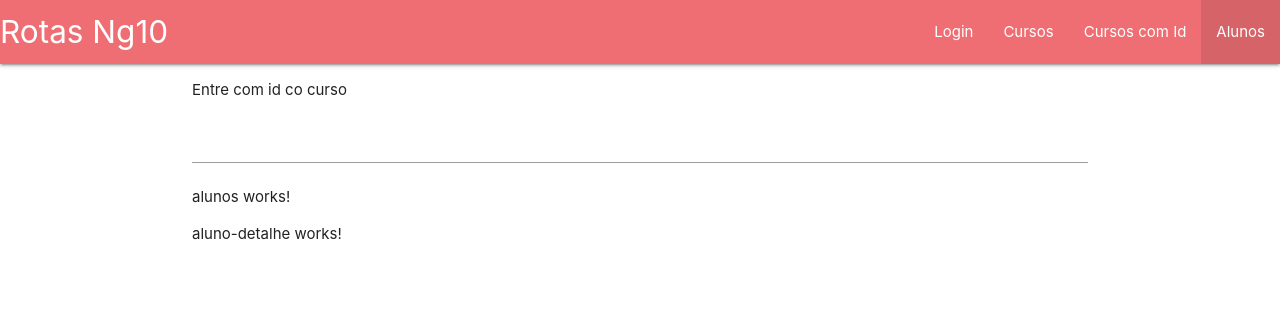
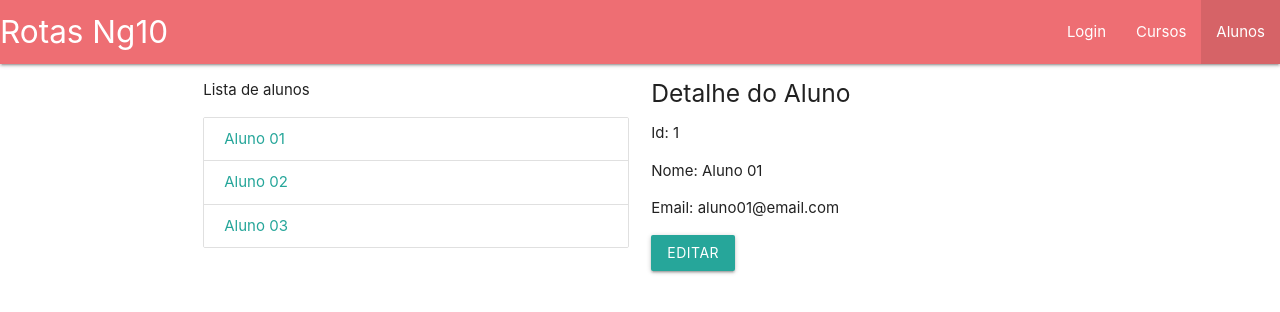
Before and after one commit to carlosinhani/angular-routes, an Angular app: page /alunos/1 in a window 1280 px wide. Shown: the top 312 px of the page. Built offline with nearby package versions, Linux system fonts and the light colour scheme.

Commit message:
Daughter_Routes_developing_the_screens

```diff
--- a/src/app/alunos/aluno-detalhe/aluno-detalhe.component.html
+++ b/src/app/alunos/aluno-detalhe/aluno-detalhe.component.html
@@ -1 +1,11 @@
-<p>aluno-detalhe works!</p>
+
+<h5>
+  Detalhe do Aluno
+</h5>
+
+<p>Id: {{ aluno.id }}</p>
+<p>Nome: {{ aluno.nome }}</p>
+<p>Email: {{ aluno.email }}</p>
+
+<a class="waves-effect waves-ligth btn"
+   (click)="editarContato()">editar</a>
--- a/src/app/alunos/aluno-detalhe/aluno-detalhe.component.ts
+++ b/src/app/alunos/aluno-detalhe/aluno-detalhe.component.ts
@@ -1,4 +1,8 @@
 import { Component, OnInit } from '@angular/core';
+import { ActivatedRoute, Router } from '@angular/router';
+
+import { Subscription } from 'rxjs';
+import { AlunosService } from '../alunos.service';
 
 @Component({
   selector: 'aluno-detalhe',
@@ -7,9 +11,32 @@ import { Component, OnInit } from '@angular/core';
 })
 export class AlunoDetalheComponent implements OnInit {
 
-  constructor() { }
+  aluno: any;
+  inscricao: Subscription;
 
-  ngOnInit(): void {
+  constructor(
+    private appRoutes: ActivatedRoute,
+    private router: Router,
+    private alunosService: AlunosService
+  ) { }
+
+  ngOnInit(){
+      this.inscricao = this.appRoutes.params.subscribe(
+        (params: any) => {
+          let id =params['id'];
+
+          this.aluno = this.alunosService.getAluno(id);
+        }
+      );
+    }
+
+    editarContato(){
+      this.router.navigate(['/alunos', this.aluno.id, 'editar']);
+    }
+
+
+  ngOnDestroy(){
+    this.inscricao.unsubscribe();
   }
 
 }
--- a/src/app/alunos/aluno-form/aluno-form.component.html
+++ b/src/app/alunos/aluno-form/aluno-form.component.html
@@ -1 +1,26 @@
-<p>aluno-form works!</p>
+<h5>
+Criar/ Editar Aluno
+</h5>
+
+<div class="col s12">
+    <div class="row">
+      <div class="input-field col s12">
+        <input disabled [(ngModel)]="aluno.id" id="disabled" type="text">
+        <label for="disabled" class="active">#</label>
+      </div>
+    </div>
+
+    <div class="row">
+      <div class="input-field col s12">
+        <input id="nome" [(ngModel)]="aluno.nome" class="validate">
+        <label for="nome" class="active">Nome</label>
+      </div>
+    </div>
+
+    <div class="row">
+      <div class="input-field col s12">
+        <input id="email" [(ngModel)]="aluno.email" type="email" class="validate">
+        <label for="email" class="active">Email</label>
+      </div>
+    </div>
+</div>
--- a/src/app/alunos/aluno-form/aluno-form.component.ts
+++ b/src/app/alunos/aluno-form/aluno-form.component.ts
@@ -1,4 +1,7 @@
 import { Component, OnInit } from '@angular/core';
+import { ActivatedRoute } from '@angular/router';
+import { Subscription } from 'rxjs';
+import { AlunosService } from '../alunos.service';
 
 @Component({
   selector: 'aluno-form',
@@ -7,9 +10,30 @@ import { Component, OnInit } from '@angular/core';
 })
 export class AlunoFormComponent implements OnInit {
 
-  constructor() { }
+  aluno: any = {};
+  inscricao: Subscription;
 
-  ngOnInit(): void {
+  constructor(
+    private appRoutes: ActivatedRoute,
+    private alunoService: AlunosService
+  ) { }
+
+  ngOnInit(){
+    this.inscricao = this.appRoutes.params.subscribe(
+      (params: any) => {
+        let id = params['id'];
+
+        this.aluno = this.alunoService.getAluno(id);
+
+        if(this.aluno === null){
+          this.aluno = {};
+        }
+      }
+    );
+  }
+
+  ngOnDestroy(){
+    this.inscricao.unsubscribe();
   }
 
 }
--- a/src/app/alunos/alunos.component.html
+++ b/src/app/alunos/alunos.component.html
@@ -1,2 +1,18 @@
-<p>alunos works!</p>
-<router-outlet></router-outlet>
+<div class="row">
+  <div class="col s6">
+      <p>
+        Lista de alunos
+      </p>
+
+      <div class="collection">
+        <a class="collection-item"
+          *ngFor="let aluno of alunos"
+          [routerLink]='[aluno.id]'>
+          {{ aluno.nome }}
+        </a>
+      </div>
+  </div>
+<div class="col s6">
+  <router-outlet></router-outlet>
+</div>
+</div>
--- a/src/app/alunos/alunos.component.ts
+++ b/src/app/alunos/alunos.component.ts
@@ -1,4 +1,6 @@
 import { Component, OnInit } from '@angular/core';
+
+import { AlunosService } from './alunos.service';
 
 @Component({
   selector: 'alunos',
@@ -7,9 +9,12 @@ import { Component, OnInit } from '@angular/core';
 })
 export class AlunosComponent implements OnInit {
 
-  constructor() { }
+   alunos: any[] = [];
 
-  ngOnInit(): void {
+  constructor(private alunosService: AlunosService) { }
+
+  ngOnInit(){
+    this.alunos = this.alunosService.getAlunos();
   }
 
 }
--- /dev/null
+++ b/src/app/alunos/alunos.service.ts
@@ -0,0 +1,27 @@
+import { Injectable } from '@angular/core';
+
+
+@Injectable()
+export class AlunosService {
+
+   alunos: any [] = [
+    {id: 1, nome: 'Aluno 01', email: 'aluno01@email.com'},
+    {id: 2, nome: 'Aluno 02', email: 'aluno02@email.com'},
+    {id: 3, nome: 'Aluno 03', email: 'aluno03@email.com'}
+  ];
+
+  getAlunos(){
+    return this.alunos;
+  }
+
+  getAluno(id: number){
+    for (let i=0; i<this.alunos.length; i++){
+      let aluno = this.alunos[i];
+      if (aluno.id == id){
+        return aluno;
+      }
+    }
+    return null;
+  }
+  constructor( ){ }
+}
--- a/src/app/app.component.html
+++ b/src/app/app.component.html
@@ -4,13 +4,13 @@
     <ul id="nav-mobile" class="right hide-on-med-and-down">
       <li routerLinkActive="active"><a routerLink="/login">Login</a></li>
       <li routerLinkActive="active"><a routerLink="/cursos" [queryParams]="{pagina: 1}">Cursos</a></li>
-      <li routerLinkActive="active"><a [routerLink]="['curso', idCurso.value]">Cursos com Id</a></li>
+      <!-- <li routerLinkActive="active"><a [routerLink]="['curso', idCurso.value]">Cursos com Id</a></li> -->
       <li routerLinkActive="active"><a routerLink="/alunos">Alunos</a></li>
     </ul>
   </div>
 </nav>
 <div class="container">
-    <p>Entre com id co curso</p>
-    <input #idCurso>
+    <!-- <p>Entre com id co curso</p>
+    <input #idCurso> -->
   <router-outlet></router-outlet>
 </div>
```
Also changed, not shown: src/app/alunos/alunos.module.ts (+8 -2 lines), 1 other file (tests, documents, lock files or other folders).
